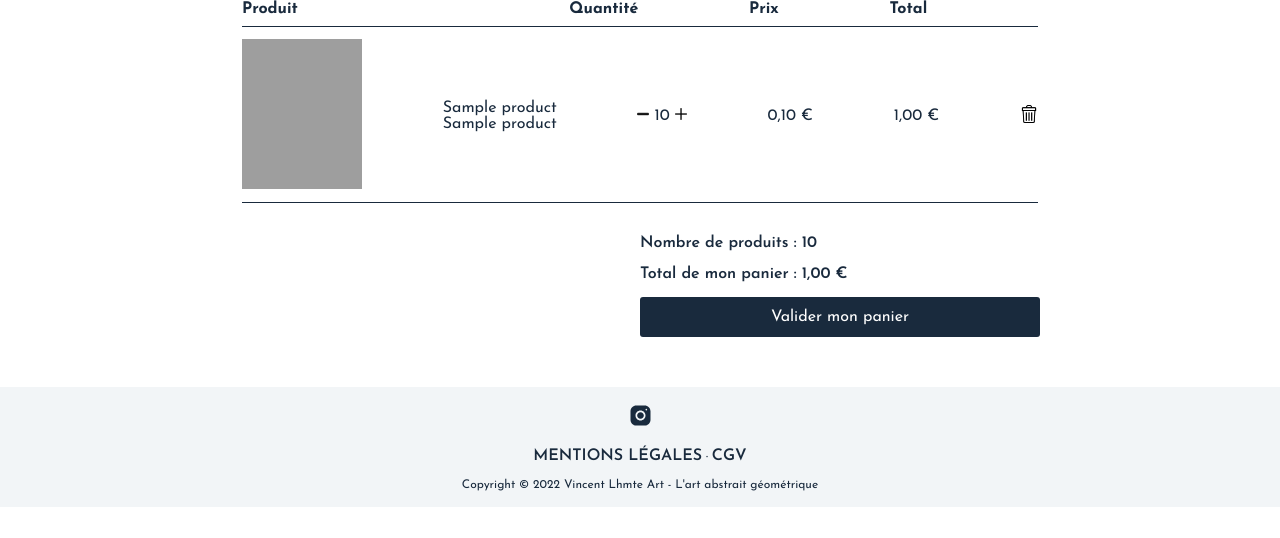
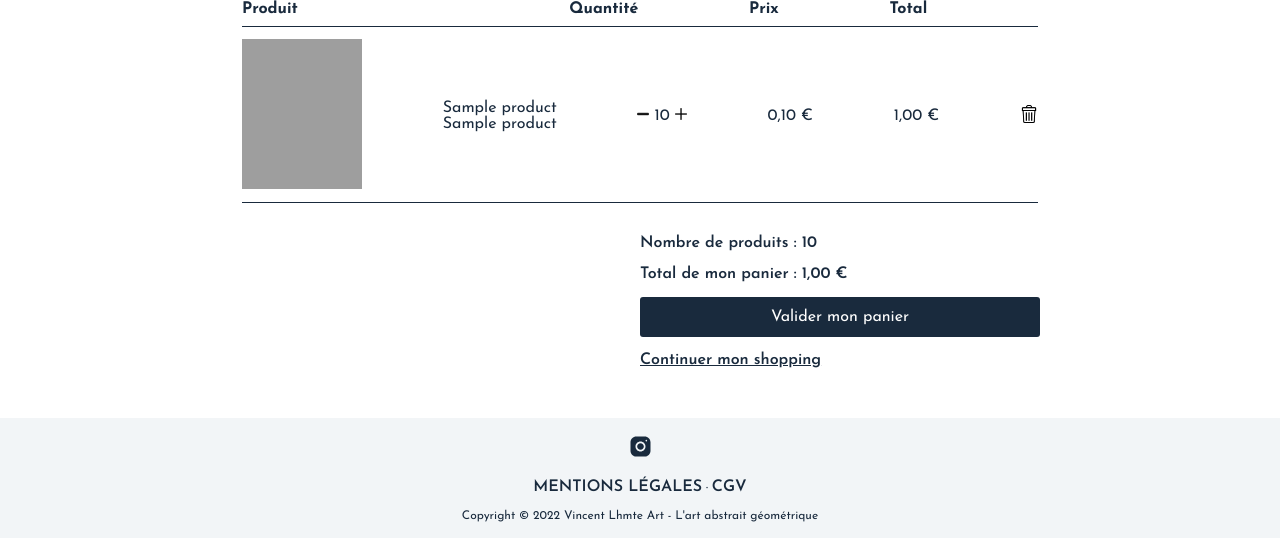
Before and after one commit to Tillate/vincent-lhmte-art, a Symfony app: template templates/cart/index.html.twig in a window 1280 px wide. Shown: the part 405-943 px from the top of the page. Before the commit the page ends 912 px from the top, so only its background shows below. Run offline with Twig, Linux system fonts and the light colour scheme; the template is opened without the code that fills it: most values are stand-ins (such as "Sample title", 1, 10 or a date in 2020); some libraries are stand-ins or nearby versions; grey boxes are pictures that could not be loaded.

Commit message:
Ajout lien "continuer mon shopping" dans la page panier Modification balises alt des tableaux

```diff
--- a/templates/cart/index.html.twig
+++ b/templates/cart/index.html.twig
@@ -33,7 +33,7 @@
         {% for product in cart %}
             <tr class="cart-desc">
                 <td>
-                    <img src="/uploads/boardimg/{{product.product.illustration }}" alt=" {{product.product.name}}" class="cart-img"><br/>
+                    <img src="/uploads/boardimg/{{product.product.illustration }}" alt="Image du tableau {{product.product.name}}" class="cart-img"><br/>
                 </td>
                 <td>
                     {{product.product.name}} <br/>
@@ -42,11 +42,11 @@
 
                 <td>
                     <a href="{{ path('decrease_to_cart', { 'id': product.product.id }) }}">
-                        <img src="{{ asset('assets/img/moins.png') }}" alt="Supprimer une quantité à mon produit" height="12px">
+                        <img src="{{ asset('assets/img/moins.png') }}" alt="Supprimer une quantité à mon produit du panier" height="12px">
                     </a>
                     {{product.quantity}}
                     <a href="{{ path('add-to-cart', { 'id': product.product.id }) }}">
-                        <img src="{{ asset('assets/img/plus.png') }}" alt="Ajouter un produit" height="12px">
+                        <img src="{{ asset('assets/img/plus.png') }}" alt="Ajouter une quantité du produit à mon panier" height="12px">
                     </a>
                 </td>
 
@@ -54,7 +54,7 @@
                 <td>{{ ((product.product.price * product.quantity) / 100)|number_format(2,',','.') }} €</td>
                 <td>
                     <a href="{{ path('delete-to-cart', { 'id': product.product.id }) }}">
-                        <img src="{{ asset('assets/img/delete.png') }}" alt="Supprimer mon produit" height="18px">
+                        <img src="{{ asset('assets/img/delete.png') }}" alt="Supprimer mon produit du panier" height="18px">
                     </a>
                 </td>
             </tr>
@@ -69,6 +69,7 @@
         <p>Nombre de produits : {{ totalQuantity }}</p>
         <p>Total de mon panier : {{ (total / 100)|number_format(2,',','.') }} €</p>
         <a href="{{ path('order') }}" class="admin-btn cart-btn">Valider mon panier</a>
+        <p class="mt15"><a href="{{ path('products') }}" class="link-underline ">Continuer mon shopping</a></p>
     </div>
     {% else %}
         <p class="cart-tab"><b>Votre Panier est vide</b></p>
--- a/templates/product/index.html.twig
+++ b/templates/product/index.html.twig
@@ -9,7 +9,7 @@
     <div class="filter-container">
         <div class="filtres">
             <h5>Filtres</h5>
-            <img src="{{ asset('assets/img/filter.png') }}" class="" alt="Filtres" width="24px" height="24px">
+            <img src="{{ asset('assets/img/filter.png') }}" alt="Bouton Filtres des catégories" width="24px" height="24px">
         </div>
 
         <div class="menuToggle2">
--- a/templates/product/single_product.html.twig
+++ b/templates/product/single_product.html.twig
@@ -1,6 +1,6 @@
 <div class="product-item">
     <a href="{{ path('product', { 'slug' : product.slug}) }}">
-        <img src="/uploads/boardimg/{{ product.illustration }}" alt="{{ product.name }}" class="card-img"
+        <img src="/uploads/boardimg/{{ product.illustration }}" alt="Photo du tableau {{ product.name }}" class="card-img"
         onmouseover="this.src='/uploads/boardimg/{{ product.illustration2 }}';"
         onmouseout="this.src='/uploads/boardimg/{{ product.illustration }}';"
         >
```
Also changed, not shown: templates/home/index.html.twig (+5 -5 lines), templates/product/show.html.twig (+4 -4 lines).
